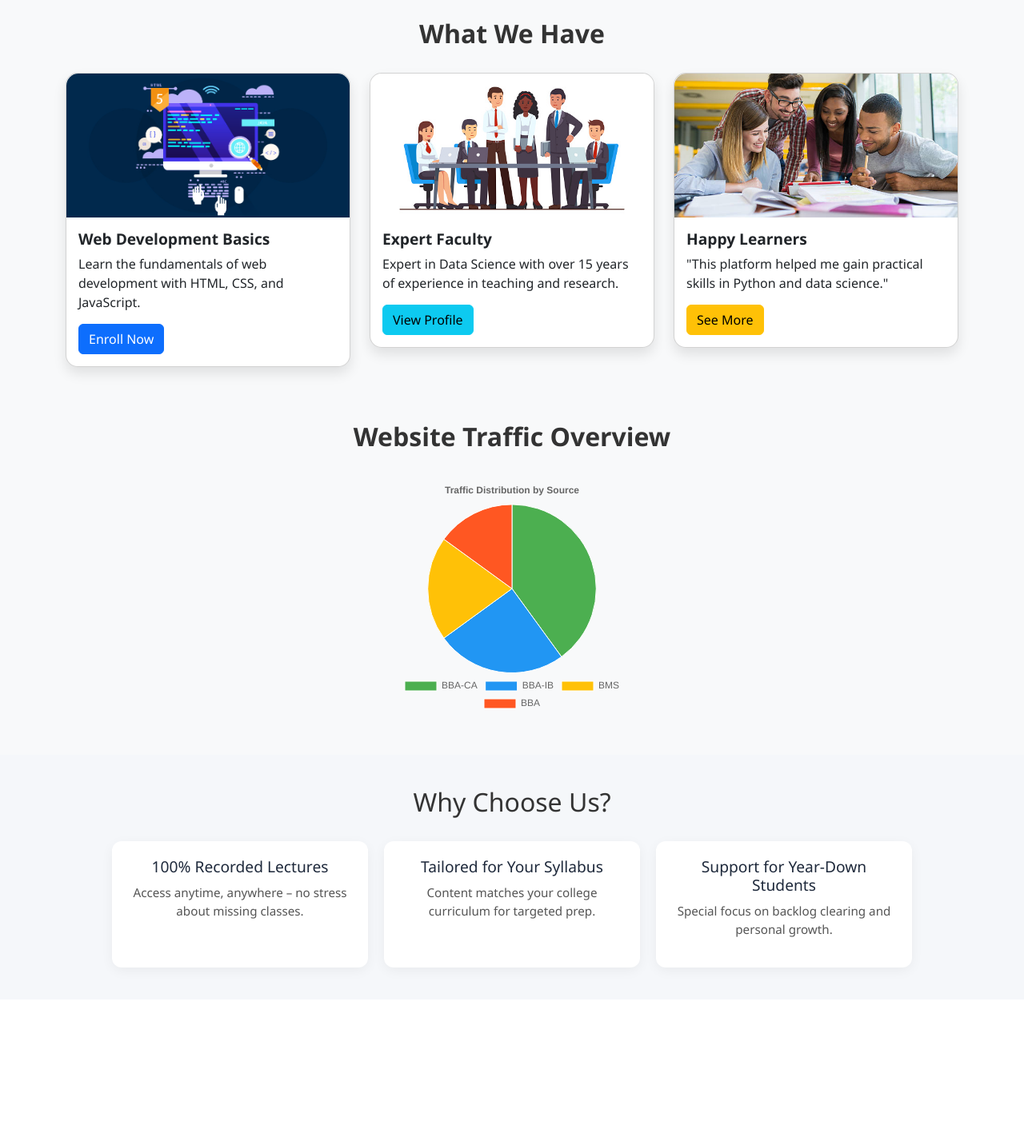
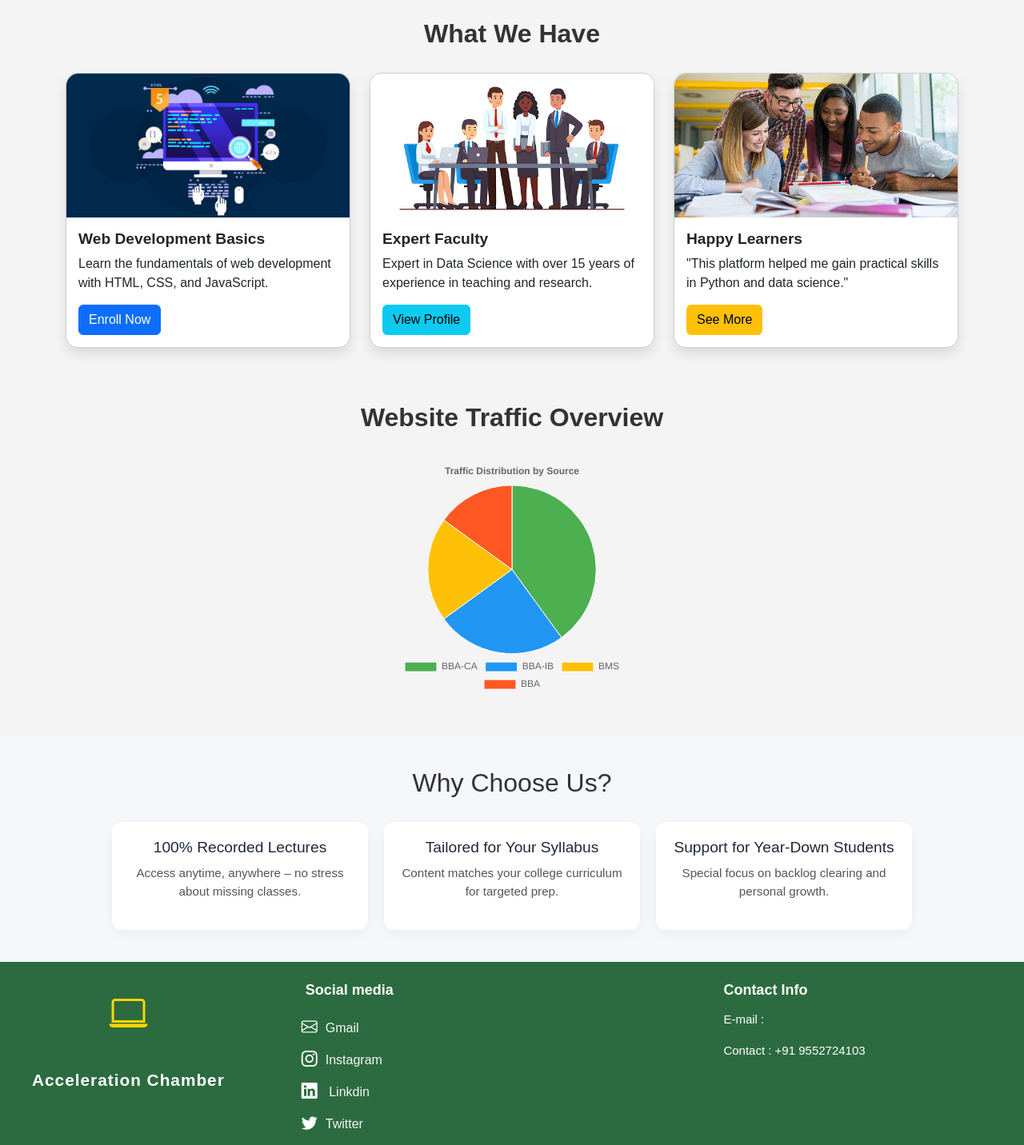
Before and after one commit to atharvdhebe/Acceleration-Chamber, a PHP site: page /home.php in a window 1280 px wide. Shown: the part 864-2296 px from the top of the page at 80% size. Before the commit the page ends 2084 px from the top, so only its background shows below. Run offline with PHP 8.4, Linux system fonts and the light colour scheme.

Commit message:
created footer and added in program tab

```diff
--- /dev/null
+++ b/footer.php
@@ -0,0 +1,241 @@
+<!DOCTYPE html>
+<html lang="en">
+
+<head>
+    <meta charset="UTF-8">
+    <meta name="viewport" content="width=device-width, initial-scale=1.0">
+    <title>Document</title>
+</head>
+<style>
+    * {
+        box-sizing: border-box;
+        margin: 0;
+        padding: 0;
+    }
+
+    body {
+        margin: 0;
+        padding: 0;
+        font-family: Arial, sans-serif;
+        background-color: #f4f4f4;
+    }
+
+    .footer {
+        background-color: #2c6b3f;
+        display: flex;
+        flex-wrap: wrap;
+        justify-content: space-between;
+        padding: 20px 40px;
+        color: white;
+        gap: 8%;
+    }
+
+    .footer-logo {
+        margin-top: 10px;
+        display: flex;
+        flex-direction: column;
+        align-items: center;
+        font-size: 20px;
+    }
+
+    .footer-logo i {
+        color: #ffd700;
+        font-size: 3rem;
+    }
+
+    .footer-logo i:hover{
+        transform: translateY(-5px);
+        transition: all 0.3s ease;
+    }
+
+    .footer-logo span {
+        color: white;
+        font-size: 1.3rem;
+        font-weight: bold;
+        letter-spacing: 1px;
+    }
+
+    .footer-links {
+        margin-top: 5px;
+        flex: 1;
+        min-width: 200px;
+    }
+
+    .footer-links h3 {
+        margin-bottom: 20px;
+        font-size: 18px;
+        font-weight: bold;
+    }
+
+    .social-media {
+        list-style: none;
+        padding: 0;
+    }
+
+    .social-media li {
+        display: flex;
+        align-items: center;
+        margin-bottom: 10px;
+    }
+
+    .social-media li i {
+        color: white;
+        font-size: 20px;
+        margin-right: 10px;
+    }
+
+    .social-media li a{
+        color: #f4f4f4;
+        text-decoration: none;
+    }
+
+    .social-media li:hover{
+        transform: translateY(-2px);
+        transition: all 0.3s ease
+    }
+
+    .social-media li span {
+        text-transform: capitalize;
+    }
+
+    .contact-info {
+        margin-top: 5px;
+        flex: 1;
+        min-width: 200px;
+    }
+
+    .contact-info h3 {
+        margin-bottom: 15px;
+        font-size: 18px;
+        font-weight: bold;
+    }
+
+    .contact-info ul {
+        list-style: none;
+        padding: 0;
+    }
+
+    .contact-info li {
+        margin-bottom: 10px;
+        font-size: 15px;
+    }
+
+    .contact-info h5 {
+        display: inline;
+        margin-right: 5px;
+        font-weight: 600;
+    }
+
+    .contact-info a {
+        color: white;
+        text-decoration: none;
+    }
+
+    .footer-map {
+        min-width: 280px;
+        display: flex;
+        justify-content: center;
+        align-items: center;
+    }
+
+    .footer-map iframe {
+        border-radius: 15px;
+        width: 100%;
+        max-width: 300px;
+        height: 180px;
+        border: 0;
+    }
+
+    .bottom-footer {
+        background-color: #1c3a28;
+        color: white;
+        text-align: center;
+        padding: 12px;
+        font-size: 14px;
+    }
+
+    @media screen and (max-width: 600px) {
+        .footer {
+            flex-direction: column;
+            align-items: center;
+            text-align: center;
+            gap: 25px;
+        }
+
+        .footer-links,
+        .contact-info {
+            margin-top: 10px;
+            text-align: center;
+        }
+
+        .social-media li {
+            justify-content: center;
+        }
+    }
+</style>
+
+<body>
+    <footer>
+        <div class="footer">
+            <div class="footer-logo">
+                <i class="bi bi-laptop"></i><br>
+                <span>Acceleration Chamber</span>
+            </div>
+            <div class="footer-links">
+                <h3>&nbsp;Social media</h3>
+                <ul class="social-media">
+                    <li>
+                        <a href="http://gmail.com" target="">
+                            <i class="bi bi-envelope"></i><span>gmail</span>
+                        </a>
+
+                    </li>
+                    <li>
+                        <a href="https://www.instagram.com/accelerationchamber" target="_blank">
+                            <i class="bi bi-instagram"></i><span>instagram</span>
+                        </a>
+
+                    </li>
+                    <li>
+                        <a href="https://www.linkedin.com/company/accelerationchamber" target="_blank">
+                            <i class="bi bi-linkedin"></i>  <span>linkdin</span>
+                        </a>
+
+                    </li>
+                    <li>
+                        <a href="https://twitter.com/accel_chamber" target="_blank">
+                            <i class="bi bi-twitter"></i><span>twitter</span>
+                        </a>
+
+                    </li>
+            </div>
+            <div class="unknown">
+
+            </div>
+            <div class="contact-info">
+                <h3>Contact Info</h3>
+                <ul>
+                    <li>
+                        <span>E-mail :</span>
+                        <p><a href="accelerationchamber@gmail.com"></a></p>
+                    </li>
+                    <li>
+                        <span>Contact : </span>
+                        <span>+91 9552724103</span>
+                    </li>
+                </ul>
+            </div>
+            <div class="footer-map">
+                <iframe
+                    src="https://www.google.com/maps/embed?pb=!1m18!1m12!1m3!1d3783.1613018789467!2d73.83218307496291!3d18.521611582572127!2m3!1f0!2f0!3f0!3m2!1i1024!2i768!4f13.1!3m3!1m2!1s0x3bc2bf9eec256d2f%3A0xd29c7a0cc504b3cf!2sBMCC%20BBA%2CBBA-CA%2CBBA-IB%20Section!5e0!3m2!1sen!2sin!4v1745134577680!5m2!1sen!2sin"
+                    width="300" height="200" style="border:0;" allowfullscreen="" loading="lazy"
+                    referrerpolicy="no-referrer-when-downgrade"></iframe>
+            </div>
+
+        </div>
+        <div class="bottom-footer">
+            &copy; 2024 Acceleration Chamber. All rights reserved.
+        </div>
+    </footer>
+
+</html>
--- a/home.php
+++ b/home.php
@@ -20,4 +20,5 @@
     <?php include 'whyChooseUs.php' ?>
 </body>
 
+<?php include 'footer.php'; ?>
 </html>
--- a/post-graduation.php
+++ b/post-graduation.php
@@ -100,5 +100,5 @@
         </div>
     </section>
 </body>
-
+<?php include 'footer.php'; ?>
 </html>
--- a/program.php
+++ b/program.php
@@ -124,5 +124,6 @@
     </section>
 
 </body>
+<?php include 'footer.php'; ?>
 
 </html>
```
